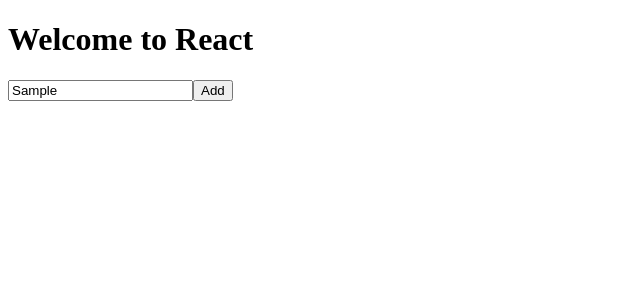
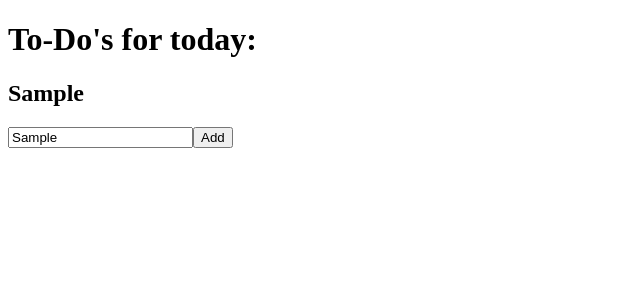
Before and after one commit to Quazar8/ReactToDo, a React app: page / in a window 1280 px wide. Both pictures are taken after typing "Sample" into the empty fields and a click on the input "Add". Shown: the top 300 px of the page, without its empty margins (0-640 px from the left). Built offline with nearby package versions, Linux system fonts and the light colour scheme.

Commit message:
Listing all todo's
Implementing containers for a single todo and all todo's
which are used for showing the list of todo's being
added.

```diff
--- a/src/components/App.js
+++ b/src/components/App.js
@@ -1,5 +1,7 @@
-import React, { useState, useEffect } from 'react'
+import React, { useState } from 'react'
+
 import Input from './Input'
+import ToDosContainer from './ToDosContainer'
 
 const App = (props) => {
     const [todos, addTodos] = useState([])
@@ -10,13 +12,10 @@
         addTodos(newTodos)
     }
 
-    useEffect(() => {
-        console.log(todos)
-    })
-
     return (
         <div>
-            <h1>Welcome to React</h1>
+            <h1>To-Do's for today:</h1>
+            <ToDosContainer todos = {todos} />
             <Input submitted={submitted}/>
         </div>
     )
--- /dev/null
+++ b/src/components/SingleTodo.js
@@ -0,0 +1,9 @@
+import React from 'react'
+
+const SingleToDo = (props) => {
+    return (
+        <h2>{props.todo}</h2>
+    )
+}
+
+export default SingleToDo
--- /dev/null
+++ b/src/components/ToDosContainer.js
@@ -0,0 +1,16 @@
+import React from 'react'
+import SingleToDo from './SingleTodo'
+
+const ToDosContainer = (props) => {
+    return (
+        <section>
+            {
+                props.todos.map((todo, i) => (
+                    <SingleToDo todo={todo} />
+                ))
+            }
+        </section>
+    )
+}
+
+export default ToDosContainer
```
